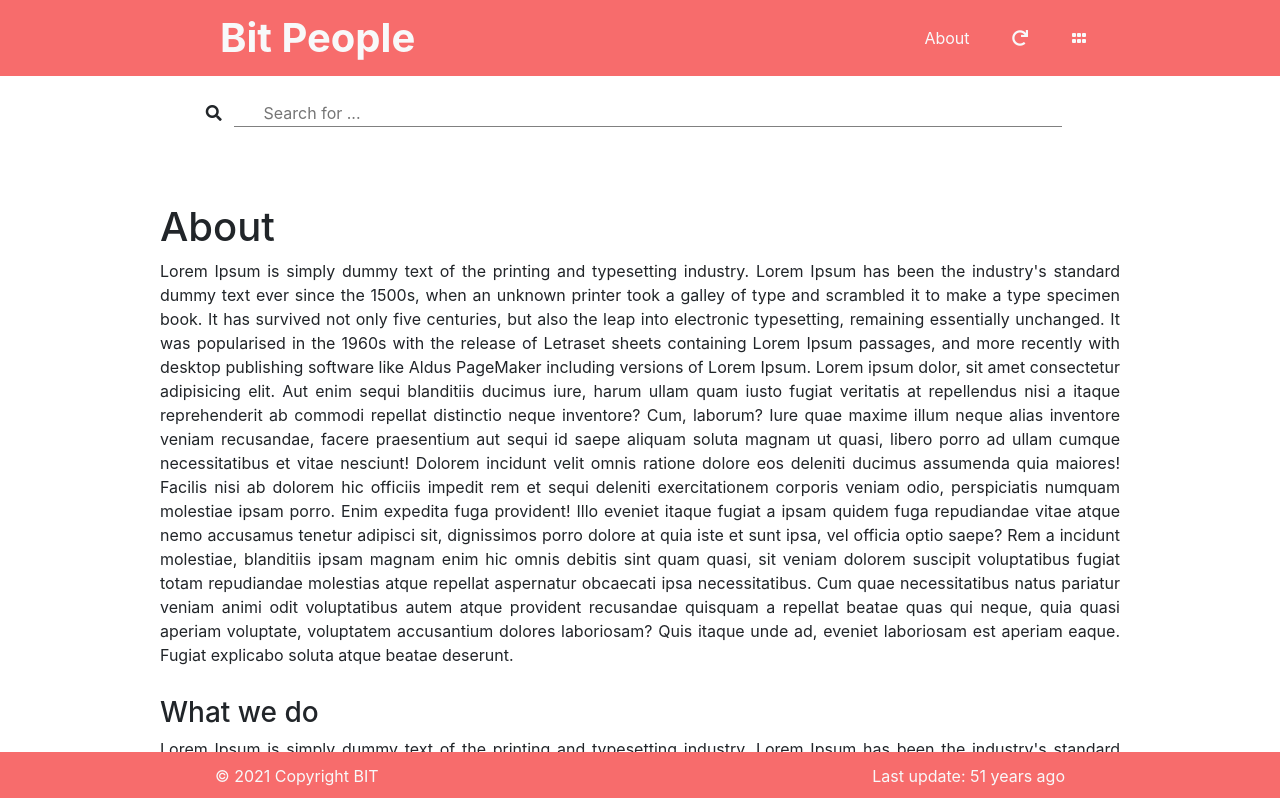
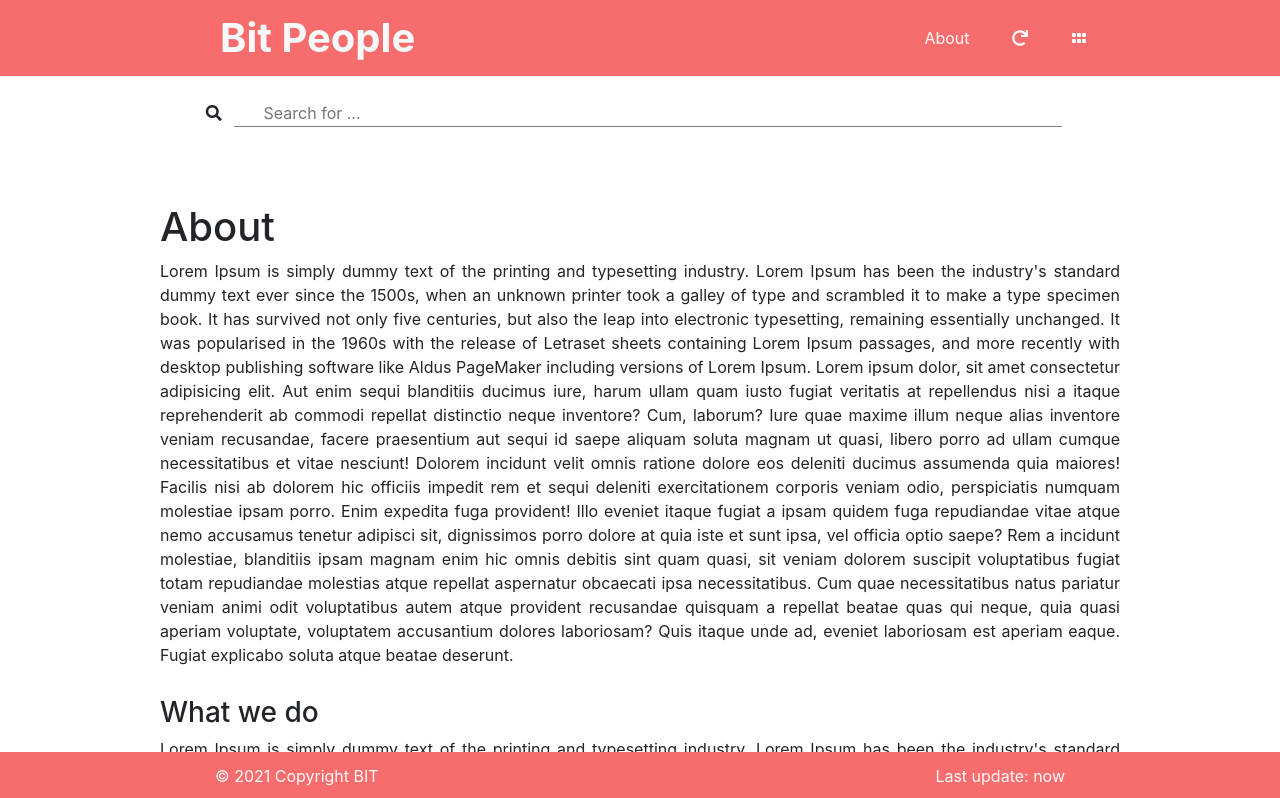
Before and after one commit to SlobodanStojkovic/react-bit-people, a React (Create React App) app: page /about in a window 1280 px wide. Shown: the top 798 px of the page. Built offline with nearby package versions, Linux system fonts and the light colour scheme; no server answers.

Commit message:
Fix Time since last refresh od users list data and local storage naming

```diff
--- a/src/App.jsx
+++ b/src/App.jsx
@@ -18,28 +18,28 @@ function App() {
 
 
   useEffect(() => {
-    if (localStorage.getItem("reactBitPeopleProject#36232") === null) {
+    if (localStorage.getItem("reactBitPeopleProject") === null) {
       getUsers().then((users) => {
         setUsers(users);
         setFilteredUsers(users);
-        localStorage.setItem("reactBitPeopleProject#36232", JSON.stringify(users))
+        localStorage.setItem("reactBitPeopleProject", JSON.stringify(users))
       });
     } else {
-      setUsers(JSON.parse(localStorage.getItem("reactBitPeopleProject#36232")));
-      setFilteredUsers(JSON.parse(localStorage.getItem("reactBitPeopleProject#36232")));
+      setUsers(JSON.parse(localStorage.getItem("reactBitPeopleProject")));
+      setFilteredUsers(JSON.parse(localStorage.getItem("reactBitPeopleProject")));
     }
   }, []);
 
 
   const onRefresh = () => {
-    localStorage.removeItem("reactBitPeopleProject#36232")
+    localStorage.removeItem("reactBitPeopleProject")
     getUsers()
       .then((users) => {
         setUsers(users);
         setFilteredUsers(users);
         setInputValue("");
-        localStorage.setItem("reactBitPeopleProject#36232", JSON.stringify(users))
-        localStorage.setItem("lastModBitPeople2303", document.lastModified)
+        localStorage.setItem("reactBitPeopleProject", JSON.stringify(users))
+        localStorage.setItem("lastModBitPeople", document.lastModified)
       });
   };
 
@@ -68,7 +68,7 @@ function App() {
         <Route exact path='/about' component={About} />
         <Redirect from='/' to='/home' />
       </Switch>
-      <Footer />
+      <Footer onRefresh={onRefresh}/>
     </div>
   );
 }
--- a/src/Components/Footer/Footer.jsx
+++ b/src/Components/Footer/Footer.jsx
@@ -1,43 +1,15 @@
 import "./Footer.css";
+import { timeSince } from "../../Services/timeSince";
 
 export const Footer = () => {
 
-  let lastMod = new Date(localStorage.getItem("lastModBitPeople2303"));
-
-  function timeSince(date) {
-
-    var seconds = Math.floor((new Date() - date) / 1000);
-
-    var interval = seconds / 31536000;
-
-    if (interval > 1) {
-      return Math.floor(interval) + " years";
-    }
-    interval = seconds / 2592000;
-    if (interval > 1) {
-      return Math.floor(interval) + " months";
-    }
-    interval = seconds / 86400;
-    if (interval > 1) {
-      return Math.floor(interval) + " days";
-    }
-    interval = seconds / 3600;
-    if (interval > 1) {
-      return Math.floor(interval) + " hours";
-    }
-    interval = seconds / 60;
-    if (interval > 1) {
-      return Math.floor(interval) + " minutes";
-    }
-    return Math.floor(seconds) + " seconds";
-  }
-
+  let lastMod = new Date(localStorage.getItem("lastModBitPeople"));
 
   return (
     <footer className=" navbar text-light fixed-bottom footerColor row ">
       <div className="w-75 container-fluid">
         <div className="bitCopyright text-start p-1 mx-5">© 2021 Copyright BIT</div>
-        <div className="lastModifiedDiv text-end p-1 mx-5 ">Last update: {timeSince(lastMod)} ago</div>
+        <div className="lastModifiedDiv text-end p-1 mx-5 ">Last update: {timeSince(lastMod)}</div>
       </div>
     </footer>
   );
--- /dev/null
+++ b/src/Services/timeSince.js
@@ -0,0 +1,26 @@
+export const timeSince = (date) => {
+  var seconds = Math.floor((new Date() - date) / 1000);
+
+  var interval = seconds / 31536000;
+
+  if (interval > 1) {
+    return " now";
+  }
+  interval = seconds / 2592000;
+  if (interval > 1) {
+    return Math.floor(interval) + " months ago";
+  }
+  interval = seconds / 86400;
+  if (interval > 1) {
+    return Math.floor(interval) + " days ago";
+  }
+  interval = seconds / 3600;
+  if (interval > 1) {
+    return Math.floor(interval) + " hours ago";
+  }
+  interval = seconds / 60;
+  if (interval > 1) {
+    return Math.floor(interval) + " minutes ago";
+  }
+  return Math.floor(seconds) + " seconds ago";
+};
```
Also changed, not shown: src/Components/Header/Header.jsx (+5 -3 lines), src/Components/Main/Main.jsx (line endings or trailing spaces).
